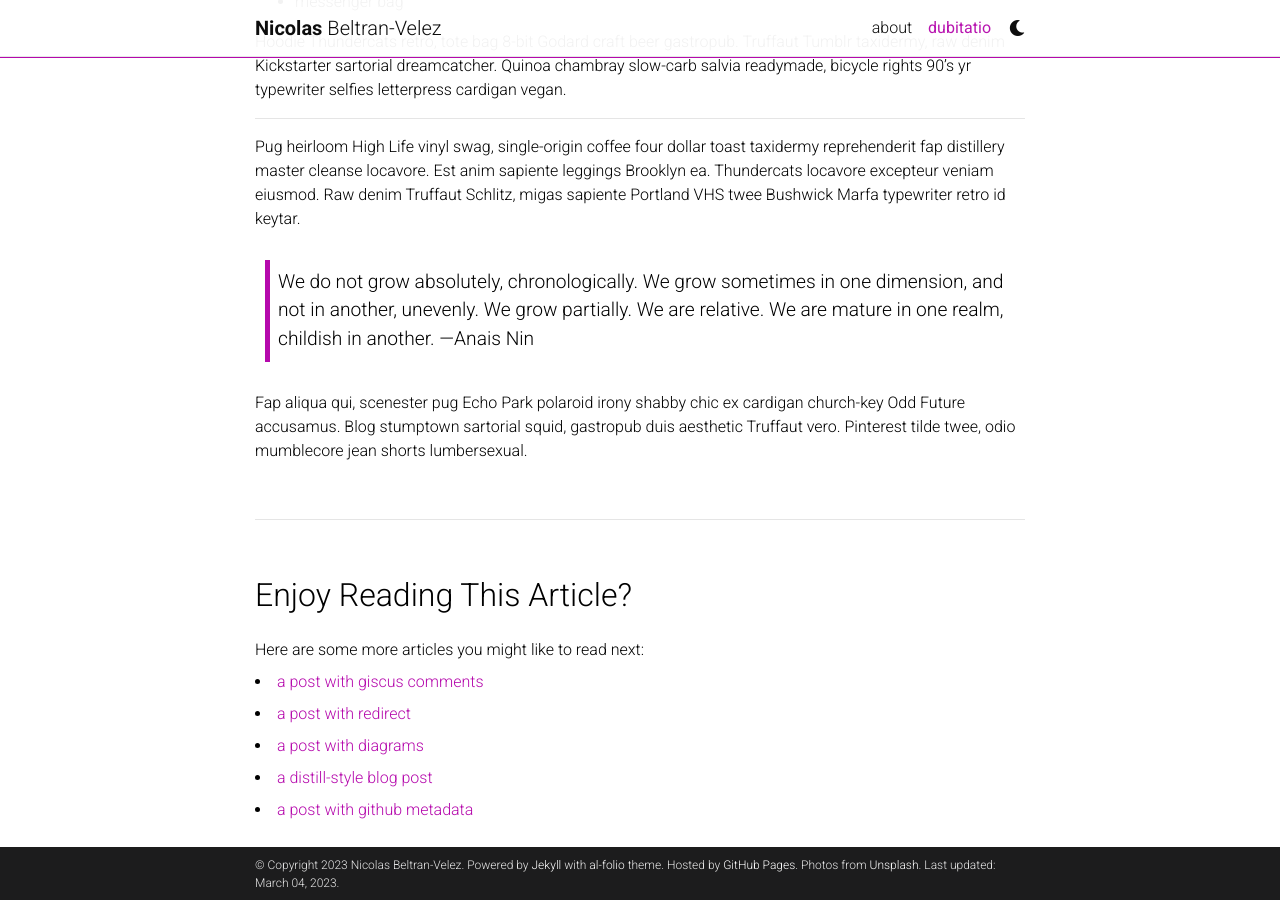
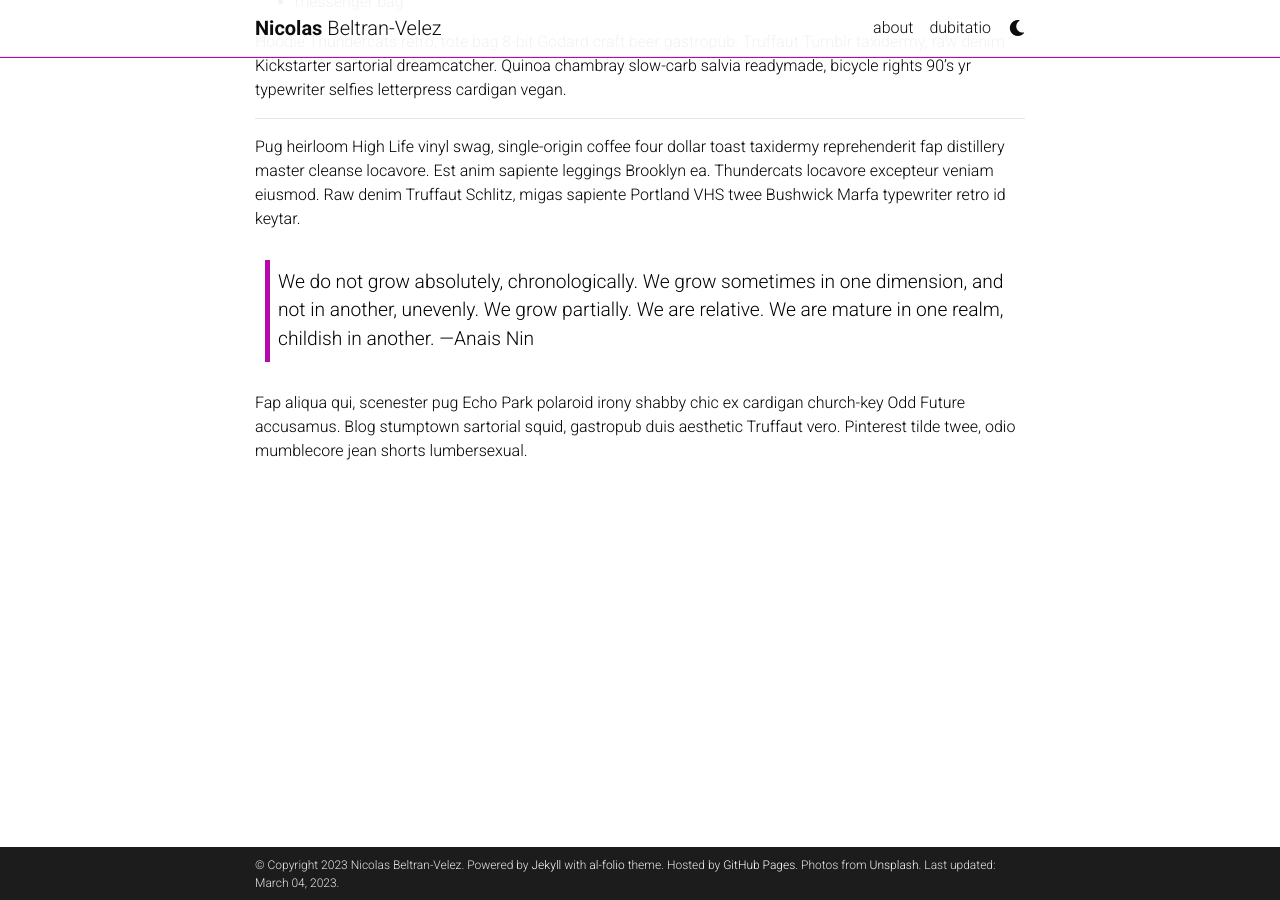
Before and after one commit to velezbeltran/velezbeltran.github.io, a Jekyll site: the page built from post_templates/2015-03-15-formatting-and-links.md, in a window 1280 px wide and 900 px high, scrolled down 518 px. Built offline with Jekyll 4.4.1, drawn with Linux system fonts in a browser that asks for light colours; comment, search, counter and statistics services are not loaded; a style sheet for code colours, icons or effects is not loaded; some of the changed lines change nothing that is shown; some of the changed text lies outside the part shown.

Commit message:
poper tags and removed blogs

```diff
--- a/_config.yml
+++ b/_config.yml
@@ -149,13 +149,6 @@
 disqus_shortname: al-folio # put your disqus shortname
 # https://help.disqus.com/en/articles/1717111-what-s-a-shortname
 
-# External sources.
-# If you have blog posts published on medium.com or other exteranl sources,
-# you can display them in your blog by adding a link to the RSS feed.
-external_sources:
-  - name: medium.com
-    rss_url: https://medium.com/@al-folio/feed
-
 # -----------------------------------------------------------------------------
 # Collections
 # -----------------------------------------------------------------------------
@@ -248,7 +241,7 @@
     tag: '/blog/tag/:name/'
     category: '/blog/category/:name/'
 
-display_tags: ['formatting', 'images', 'links', 'math', 'code'] # this tags will be dispalyed on the front page of your blog
+display_tags: ['paper-reviews', 'ideas'] # this tags will be dispalyed on the front page of your blog
 
 # -----------------------------------------------------------------------------
 # Jekyll Scholar
```
Also changed, not shown: post_templates/2015-03-15-formatting-and-links.md (renamed from _posts/2015-03-15-formatting-and-links.md), post_templates/2015-05-15-images.md (renamed from _posts/2015-05-15-images.md), post_templates/2015-07-15-code.md (renamed from _posts/2015-07-15-code.md), post_templates/2015-10-20-disqus-comments.md (renamed from _posts/2015-10-20-disqus-comments.md), post_templates/2015-10-20-math.md (renamed from _posts/2015-10-20-math.md), post_templates/2018-12-22-distill.md (renamed from _posts/2018-12-22-distill.md), post_templates/2020-09-28-github-metadata.md (renamed from _posts/2020-09-28-github-metadata.md), post_templates/2020-09-28-twitter.md (renamed from _posts/2020-09-28-twitter.md), post_templates/2021-07-04-diagrams.md (renamed from _posts/2021-07-04-diagrams.md), post_templates/2022-02-01-redirect.md (renamed from _posts/2022-02-01-redirect.md), post_templates/2022-12-10-giscus-comments.md (renamed from _posts/2022-12-10-giscus-comments.md).
